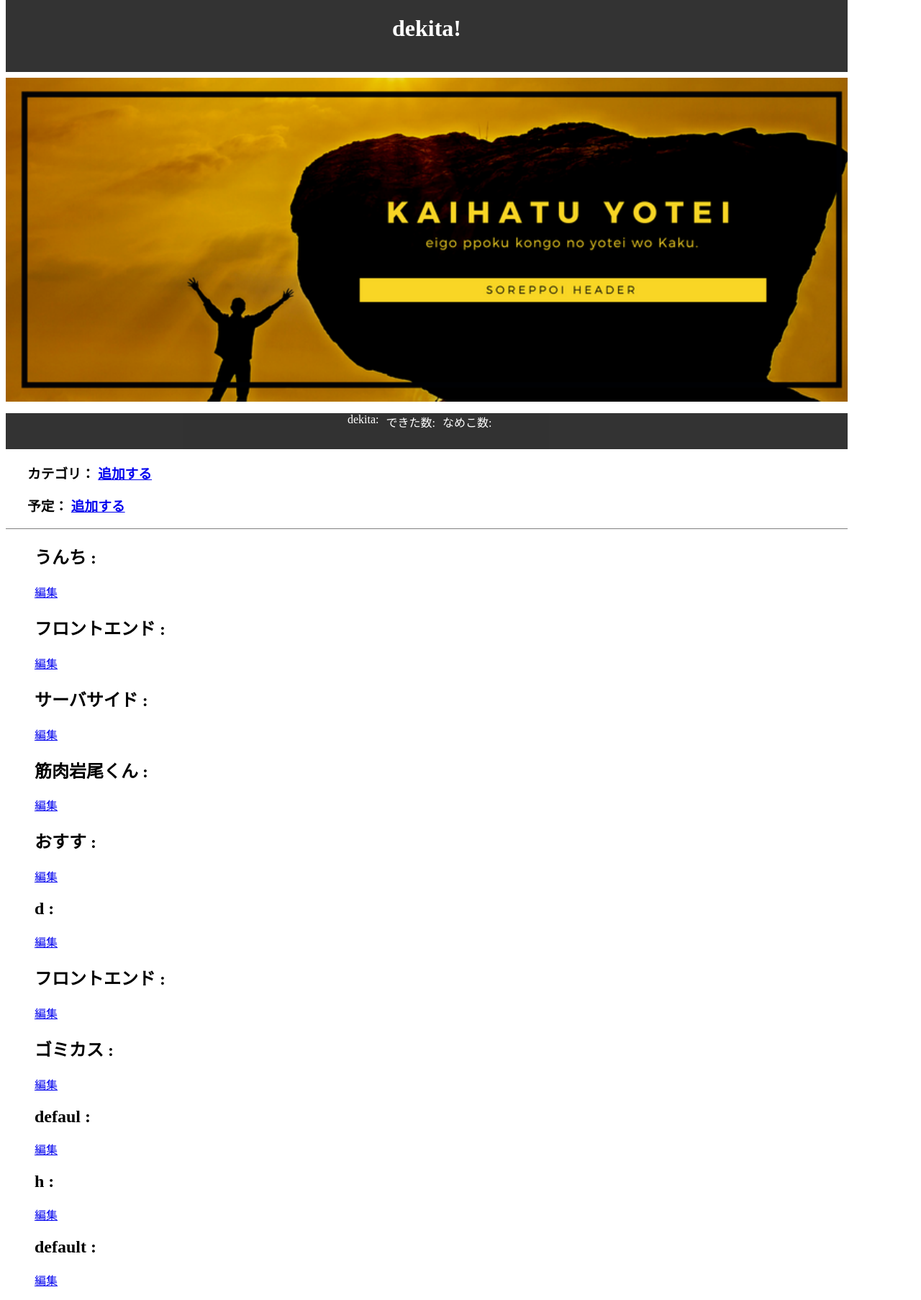
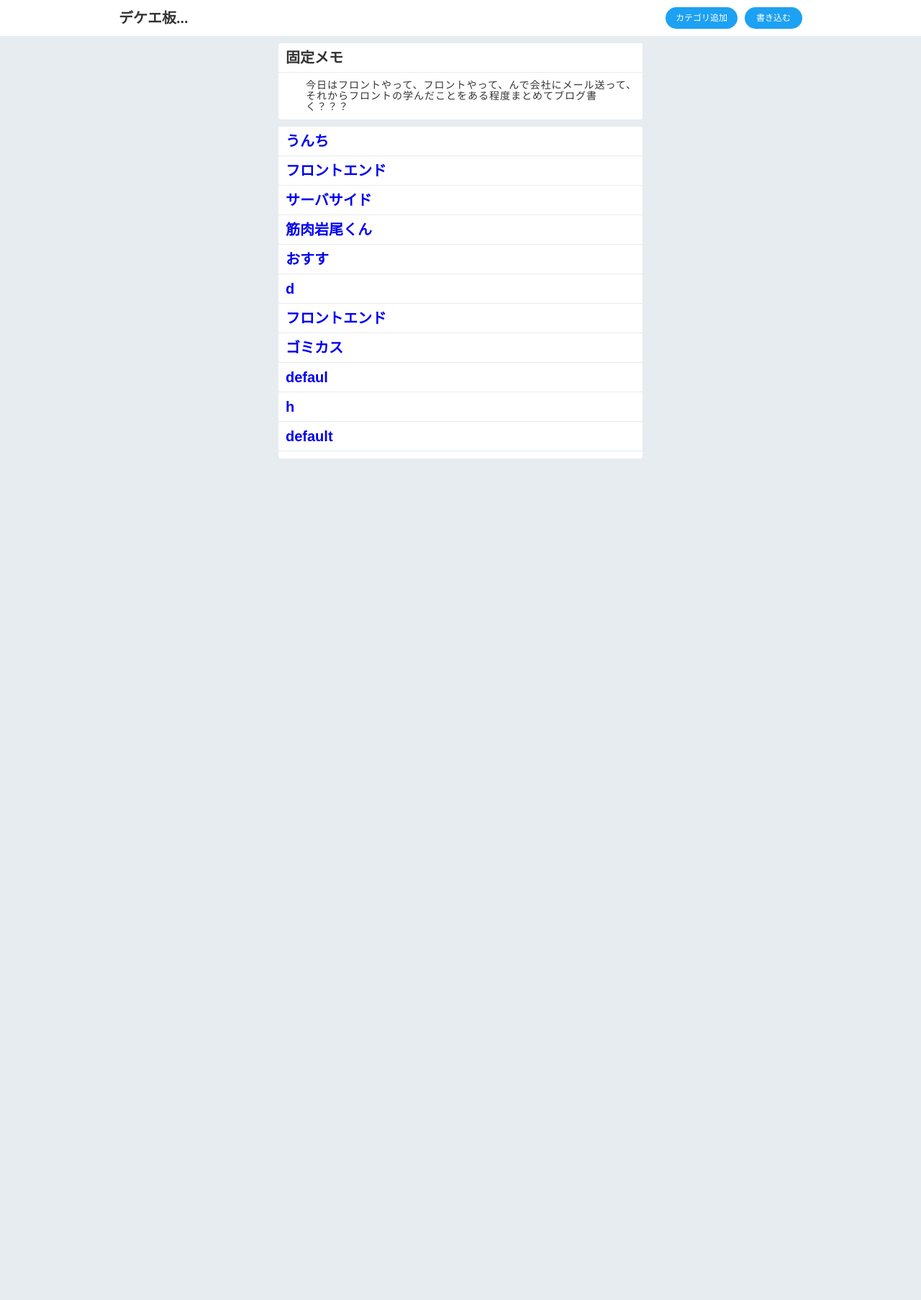
Before and after one commit to MoritaHiroki87/tryweb, a Django app: page /dekita/ in a window 1280 px wide. Shown: the whole page at 72% size. After the commit the page ends 637 px from the top, so only its background shows below. Run offline with Django 3.2, Linux system fonts and the light colour scheme; data comes from the database, SQL or seed files in the repository; both versions use the stored data as it was after the commit; data that the repository does not hold is empty.

Commit message:
テンプレートを大幅に変更

```diff
--- /dev/null
+++ b/static/dekita/reset.css
@@ -0,0 +1,86 @@
+/**
+ * html5doctor.com Reset Stylesheet v1.6.1 (http://html5doctor.com/html-5-reset-stylesheet/)
+ * Richard Clark (http://richclarkdesign.com)
+ * http://cssreset.com
+ */
+html, body, div, span, object, iframe,
+h1, h2, h3, h4, h5, h6, p, blockquote, pre,
+abbr, address, cite, code,
+del, dfn, em, img, ins, kbd, q, samp,
+small, strong, sub, sup, var,
+b, i,
+dl, dt, dd, ol, ul, li,
+fieldset, form, label, legend,
+table, caption, tbody, tfoot, thead, tr, th, td,
+article, aside, canvas, details, figcaption, figure,
+footer, header, hgroup, menu, nav, section, summary,
+time, mark, audio, video {
+    margin:0;
+    padding:0;
+    border:0;
+    outline:0;
+    font-size:100%;
+    vertical-align:baseline;
+    background:transparent;
+}
+body {
+    line-height:1;
+}
+article,aside,details,figcaption,figure,
+footer,header,hgroup,menu,nav,section {
+    display:block;
+}
+nav ul {
+    list-style:none;
+}
+blockquote, q {
+    quotes:none;
+}
+blockquote:before, blockquote:after,
+q:before, q:after {
+    content:'';
+    content:none;
+}
+a {
+    margin:0;
+    padding:0;
+    font-size:100%;
+    vertical-align:baseline;
+    background:transparent;
+}
+/* change colours to suit your needs */
+ins {
+    background-color:#ff9;
+    color:#000;
+    text-decoration:none;
+}
+/* change colours to suit your needs */
+mark {
+    background-color:#ff9;
+    color:#000;
+    font-style:italic;
+    font-weight:bold;
+}
+del {
+    text-decoration: line-through;
+}
+abbr[title], dfn[title] {
+    border-bottom:1px dotted;
+    cursor:help;
+}
+table {
+    border-collapse:collapse;
+    border-spacing:0;
+}
+/* change border colour to suit your needs */
+hr {
+    display:block;
+    height:1px;
+    border:0;
+    border-top:1px solid #cccccc;
+    margin:1em 0;
+    padding:0;
+}
+input, select {
+    vertical-align:middle;
+}
--- a/static/dekita/style.css
+++ b/static/dekita/style.css
@@ -1,106 +1,204 @@
-@charset "utf-8";
-/* 全体 */
-.pageCover{
-    max-width: 1170px;
-    width:100%
-    margin:0 auto;
-}
-/* ヘッダー */
-header{
-    max-width:1170px;
-    width:100%;
-    height:100px;
-
-    position:fixed;
-    top:0px;
-    z-index:10;
-
-    background-color:black;
-    opacity:0.8;
-
-    color:white;
-}
-header h1{
-    text-align:center;
-}
-
-/* ヘッダーとトップ画像が被らないよう調整 */
-.top-area{
-    height:100px;
-}
-/* トップ画像 */
-.top-image{
-    height:450px;
-    max-width:1170px;
-    width:100%;
-    background-image:url(images/header.png);
-    background-size:cover;
-}
-/* カウンターエリア */
-.counter-line{
-    max-width:1170px;
-    width:100%;
-    height:50px;
-
-    background-color:black;
-    opacity:0.8;
-
-    color:white;
-}
-.counter-container{
-    width:300px;
-    margin:0 auto;
-}
-.counter-item{
-    /* 中央に並べる */
-    list-style:none;
-    display:inline-block;
-    float:left;
-    margin-right:10px;
+@charset "UTF-8";
 
 
+/* ---------------------------------
+全体適用CSS
+ --------------------------------- */
+html{
+  font-size: 62.5%;
+}
+body{
+  color:#333;
+  font-size:1.2rem;
+  font-family:"Hiragino Kaku Gothic ProN", Meiryo, sans-serif;
+}
+*, *::before, *::after{
+  box-sizing:border-box;
+}
+a:link, a:visited, a:hover, a:active{
+  columns: #d03c56;
+  text-decoration:none;
 }
 
 
-/* メインコンテンツ */
-.first-menu h3{
-    display:block;
+/* ---------------------------------
+CSS ヘッダー
+ --------------------------------- */
+
+.header{
+  width:100%;
+  padding:10px 0 10px;
+  box-sizing:0 0 10px 1px #e3e3e3;
+  border: #000;
 }
-.add-menu{
-    padding-left:30px;
-    border-bottom:1px solid gray;
+.header .title {
+  display: inline-block;
+  margin: 5px 10px;
+  font-size: 2.0rem;
 }
-.category{
+.header .header-wrapper {
+  max-width: 970px;
+  margin: 0 auto;
+}
+.header .todo-add {
+  display: block;
+  float: right;
+  margin-right:10px;
+  width: 80px;
+  height: 30px;
+  line-height: 30px;
+  text-align: center;
+  color: #fff;
+  background-color: #1da1f2;
+  border-radius: 15px;
+}
+.header .category-add {
+  display: block;
+  float: right;
+  margin-right:10px;
+  width: 100px;
+  height: 30px;
+  line-height: 30px;
+  text-align: center;
+  color: #fff;
+  background-color: #1da1f2;
+  border-radius: 15px;
+}
+.clearfix::after{
+  content:'';
+  display:block;
+  clear:both;
+}
+/* ---------------------------------
+board 用CSS
+ --------------------------------- */
 
+ .board-wrapper {
+  width: 100%;
+  background-color: #e6ecf0;
+  padding-top: 10px;
 }
-.todo{
-    list-style:none;
+.board-wrapper .board {
+  width:506px;
+  background-color: #fff;
+  margin:0 auto;
+  padding-bottom: 10px;
+  border-radius: 3px;
 }
-.todo-gray{
-    background-color:gray;
-    color:white;
-    display:block;
-    width:600px;
-    float:left;
+.board .top-category {
+  display: block;
+  padding: 10px;
+  font-size: 2.0rem;
+  border-bottom: 1px solid #e6ecf0;
 }
-.todo-white{
-    background-color:white;
-    color:gray;
-    display:block;
-    width:600px;
-    float:left;
+.board .top-memo {
+  display: block;
+  position: relative;
+  padding: 5px 5px 0 38px;
+  transition: opacity 0.15s;
 }
-.edit-link{
-    display:block;
+.board .top-memo:hover {
+  opacity: 0.5;
 }
-.float-clear{
-    clear:left;
-
+.board .top-memo .memo-text{
+  display: inline-block;
+  padding-top: 5px;
+  font-size: 1.4rem;
+  letter-spacing: 1px;
+  line-height: 15px;
 }
 
-/* 下部メニュー */
-/* */
-/* */
-/* */
-/* */
-/* */
+
+
+ /* ---------------------------------
+main用CSS
+ --------------------------------- */
+
+.wrapper {
+  width: 100%;
+  background-color: #e6ecf0;
+  height: 800px;
+  padding-top: 10px;
+}
+.wrapper .main {
+  width:506px;
+  background-color: #fff;
+  margin:0px auto 40px;
+  padding-bottom: 10px;
+  border-radius: 3px;
+}
+.main .category-edit{
+  transition: opacity 0.15s;
+}
+.main .category-edit:hover {
+  opacity: 0.5;
+}
+.main .category {
+  display: block;
+  padding: 10px;
+  font-size: 2.0rem;
+  border-bottom: 1px solid #e6ecf0;
+}
+.main .contents {
+  list-style-type: none;
+  counter-reset: todo_num;
+}
+.main .todo-edit {
+  display: block;
+  position: relative;
+  padding: 5px 5px 10px 38px;
+  border-bottom: 1px solid #e6ecf0;
+  transition: opacity 0.15s;
+}
+.main .todo-edit:hover {
+  opacity: 0.5;
+}
+.main .todo-edit .todo-number {
+  position: absolute;
+  top: 10px;
+  left: 0;
+  z-index: 10;
+
+  display: inline-block;
+  width: 18px;
+  height: 18px;
+  margin: 0 10px;
+  border: 1px solid #ccc;
+  color: #aaa;
+  text-align: center;
+  font-weight:bold;
+  line-height:16px;
+  -webkit-transform: rotate(45deg);
+  -ms-transform: rotate(45deg);
+  transform: rotate(45deg);
+}
+.main .todo-edit .todo-number::before{
+  content: counter(todo_num);
+  counter-increment: todo_num;
+  display: inline-block;
+  font-size: 1.0rem;
+  -webkit-transform: rotate(-45deg);
+  -ms-transform: rotate(-45deg);
+  transform: rotate(-45deg);
+}
+.main .todo-edit .todo-text {
+  display: inline-block;
+  padding-top: 5px;
+  font-size: 1.4rem;
+  letter-spacing: 1px;
+  line-height: 15px;
+}
+
+
+
+
+ /* ---------------------------------
+検証用CSS
+
+.clearfix::after{
+  content:'';
+  display:block;
+  clear:both;
+}
+
+ --------------------------------- */
--- a/templates/dekita/index.html
+++ b/templates/dekita/index.html
@@ -3,69 +3,57 @@
 <html lang="ja">
 <head>
     <meta charset="UTF-8">
-    <title>dekita!</title>
+    <title>デケエ板</title>
     {% load static %}
+    <link rel="stylesheet" href="{% static 'dekita/reset.css' %}" />
     <link rel="stylesheet" href="{% static 'dekita/style.css' %}" />
     <style type="text/css"></style>
 </head>
+
+
 <body>
-<div class="pageCover">
-    <header>
-        <h1>dekita!</h1>
+    <header class="header">
+        <div class="header-wrapper clearfix">
+            <h1 class="title">デケエ板...</h1>
+            <a class="todo-add" href="{% url 'dekita:add' %}">書き込む</a>
+            <a class="category-add" href="{% url 'dekita:add_category' %}">カテゴリ追加</a>
+        </div>
     </header>
-    <div class="top-area">
 
-    </div>
-    <div class="top-image">
-    </div>
-    <div class="counter-line">
-        <div class="counter-container">
-            <ul>
-                <li class="counter-item">dekita:</li>
-                <li class="counter-item">できた数:</li>
-                <li class="counter-item">なめこ数:</li>
-            </ul>
+
+    <div class="board-wrapper">
+        <div class="board">
+            <h1 class="top-category">固定メモ</h1>
+            <a class="top-memo">
+                <p class="memo-text">
+                    今日はフロントやって、フロントやって、んで会社にメール送って、それからフロントの学んだことをある程度まとめてブログ書く？？？
+                </p>
+            </a>
         </div>
     </div>
 
 
-    <div class="first-menu">
-        <div class="add-menu">
-            <h3>
-                カテゴリ：
-                <a href="{% url 'dekita:add_category' %}">追加する</a>
-            </h3>
-            <h3>
-                予定：
-                <a href="{% url 'dekita:add' %}">追加する</a>
-            </h3>
-        </div>
-        <div class="frame">
-            <ul class="aaa">
-                {% for cate in category %}
-                <h2 class="category">{{ cate }} : </h2>
-                <a href="{% url 'dekita:edit_category' cate.id %}">編集</a>
+    <div class="wrapper">
+        <div class="main">
+            {% for cate in category %}
+            <a class="category-edit" href="{% url 'dekita:edit_category' cate.id %}">
+                <h1 class="category">{{ cate }}</h1>
+            </a>
+            <ol class="contents">
                 {% for todo in cate.todolist_set.all %}
-                <li class="todo">
-                    {% if forloop.counter0|divisibleby:"2" %}
-                    <p class="todo-gray">
-                        {{ forloop.counter }} - {{ todo.todolist|linebreaksbr }}
-                    </p>
-                    <a class="edit-link" href="{% url 'dekita:edit' todo.id %}">編集</a>
-                    <div class="float-clear"></div>
-                    {% else %}
-                    <p class="todo-white">
-                        {{ forloop.counter }} - {{ todo.todolist|linebreaksbr }}
-                    </p>
-                    <a class="edit-link" href="{% url 'dekita:edit' todo.id %}">編集</a>
-                    <div class="float-clear"></div>
-                    {% endif %}
+                <li class="todo-edit">
+                    <a href="{% url 'dekita:edit' todo.id %}">
+                        <span class="todo-number"></span>
+                        <p class="todo-text">
+                            {{ todo.todolist|linebreaksbr }}
+                        </p>
+                    </a>
                 </li>
                 {% endfor %}
-                {% endfor %}
-            </ul>
+            </ol>
+            {% endfor %}
         </div>
     </div>
-</div>
+
 </body>
 </html>
```
Also changed, not shown: db.sqlite3.
